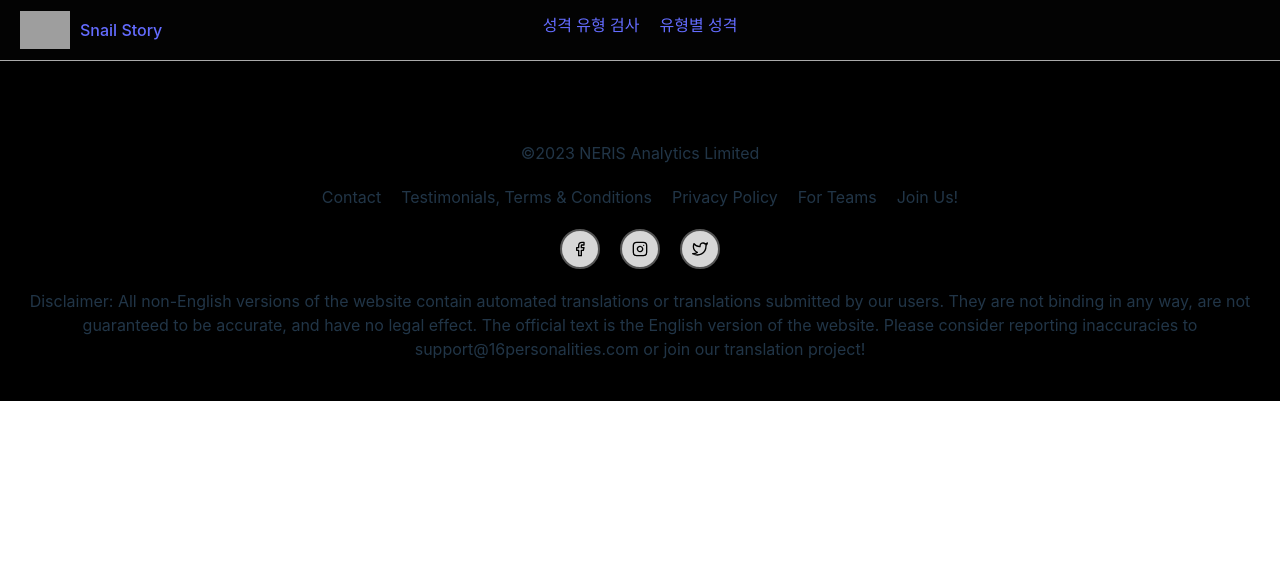
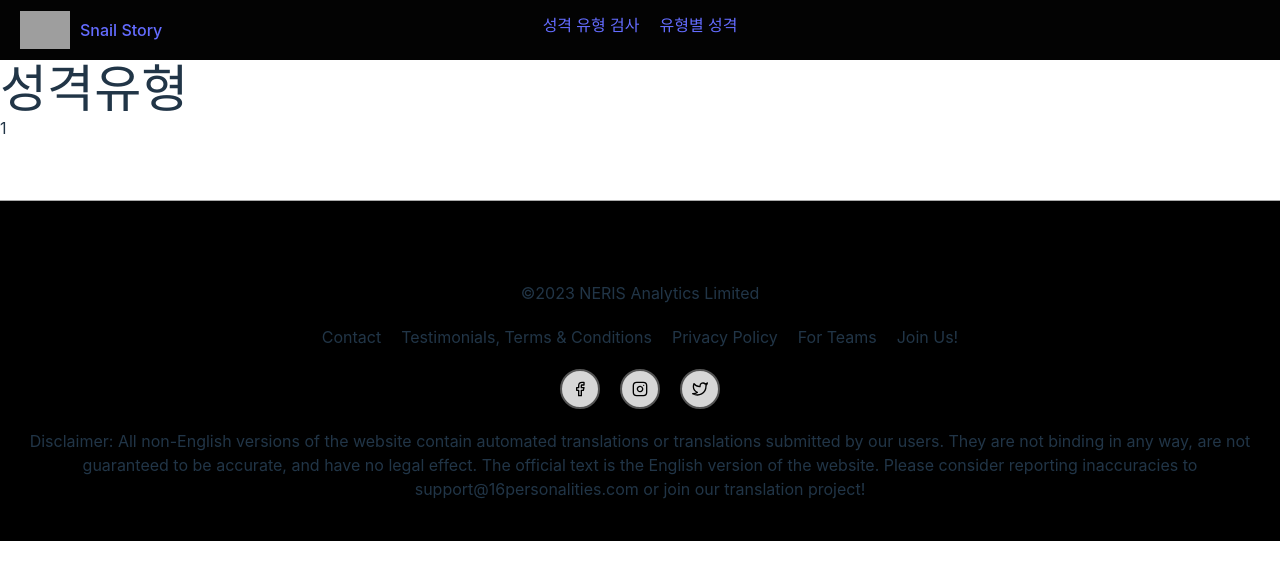
Before and after one commit to snailStory/16personalities, a React (Vite) app: page /typeAnalysis/1 in a window 1280 px wide. Shown: the top 580 px of the page. Built offline with nearby package versions, Linux system fonts and the light colour scheme; grey boxes are pictures that could not be loaded.

Commit message:
feat: mbti 결과보기 동적 라우팅 추가

```diff
--- a/src/pages/TypeAnalysis.tsx
+++ b/src/pages/TypeAnalysis.tsx
@@ -1,7 +1,12 @@
+import { useParams } from "react-router";
+
 function TypeAnalysis() {
+  const params = useParams();
+  const { mbti } = params;
   return (
     <div>
       <h1>성격유형</h1>
+      {mbti && <div>{mbti}</div>}
     </div>
   );
 }
--- a/src/pages/TypeTest.tsx
+++ b/src/pages/TypeTest.tsx
@@ -26,7 +26,6 @@ function TypeTest() {
   const [result, setResult] = useState(resultObj);
   const [page, setPage] = useState(0);
   const { question, answer } = QnAObj[page] ?? {};
-  const [resultMbti, setResultMbti] = useState<string>("");
 
   const getResult = (mbti: Mbti) => {
     console.log(page);
--- a/src/router/Routing.tsx
+++ b/src/router/Routing.tsx
@@ -1,19 +1,21 @@
-import { Routes, Route, BrowserRouter } from 'react-router-dom';
-import TypeTest from '../pages/TypeTest';
-import TypeAnalysis from '../pages/TypeAnalysis';
-import Header from 'src/components/Header';
-import App from '../App';
-import Footer from '../components/Footer';
+import { Routes, Route, BrowserRouter } from "react-router-dom";
+import TypeTest from "../pages/TypeTest";
+import TypeAnalysis from "../pages/TypeAnalysis";
+import Header from "src/components/Header";
+import App from "../App";
+import Footer from "../components/Footer";
 
 function Routing() {
   return (
     <BrowserRouter>
       <Header />
-      <div style={{ marginTop: '60px', marginBottom: '60px' }}>
+      <div style={{ marginTop: "60px", marginBottom: "60px" }}>
         <Routes>
           <Route path="/" element={<App />} />
           <Route path="/typeTest" element={<TypeTest />} />
-          <Route path="/typeAnalysis" element={<TypeAnalysis />} />
+          <Route path="/typeAnalysis" element={<TypeAnalysis />}>
+            <Route path=":mbti" element={<TypeAnalysis />} />
+          </Route>
         </Routes>
       </div>
       <Footer />
```
